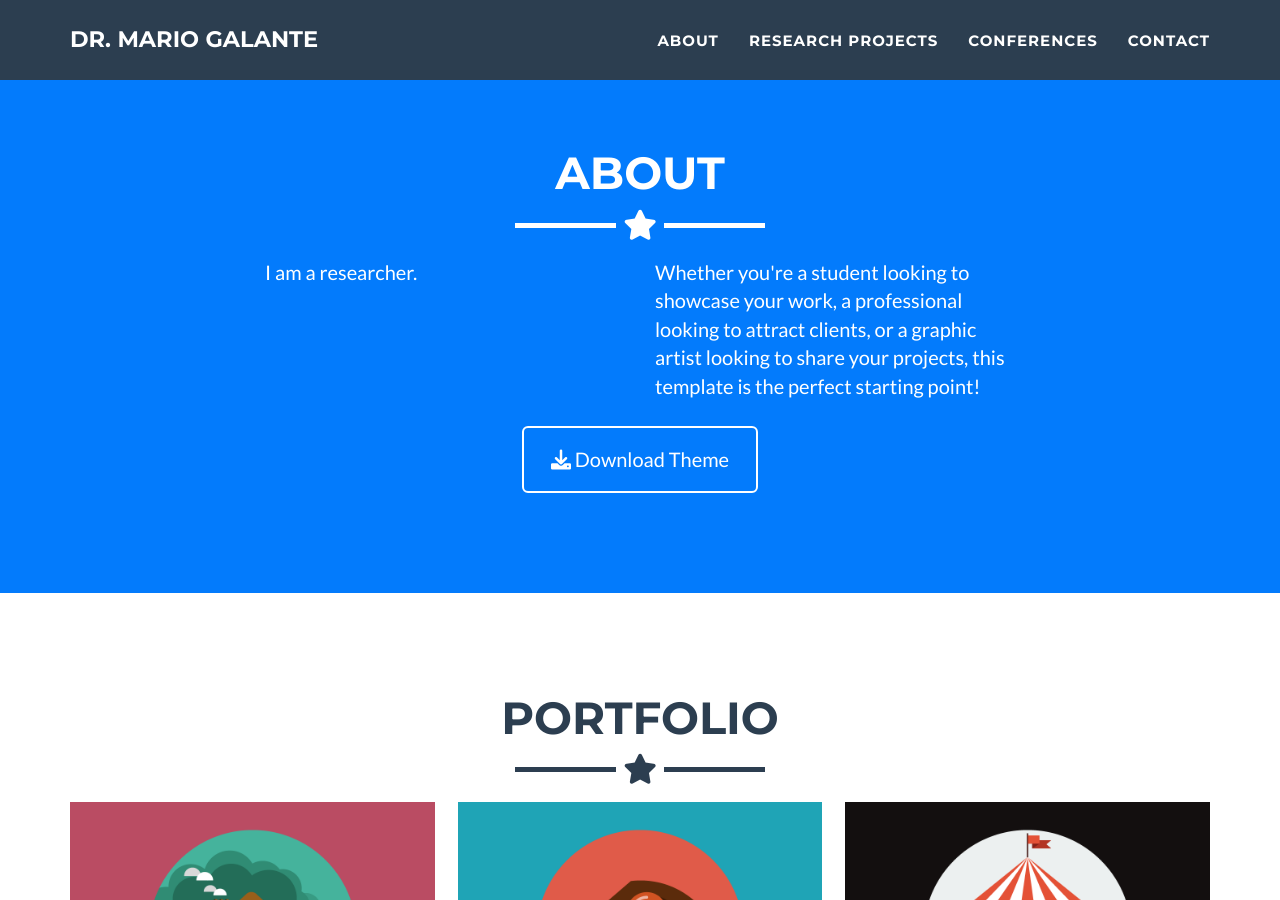
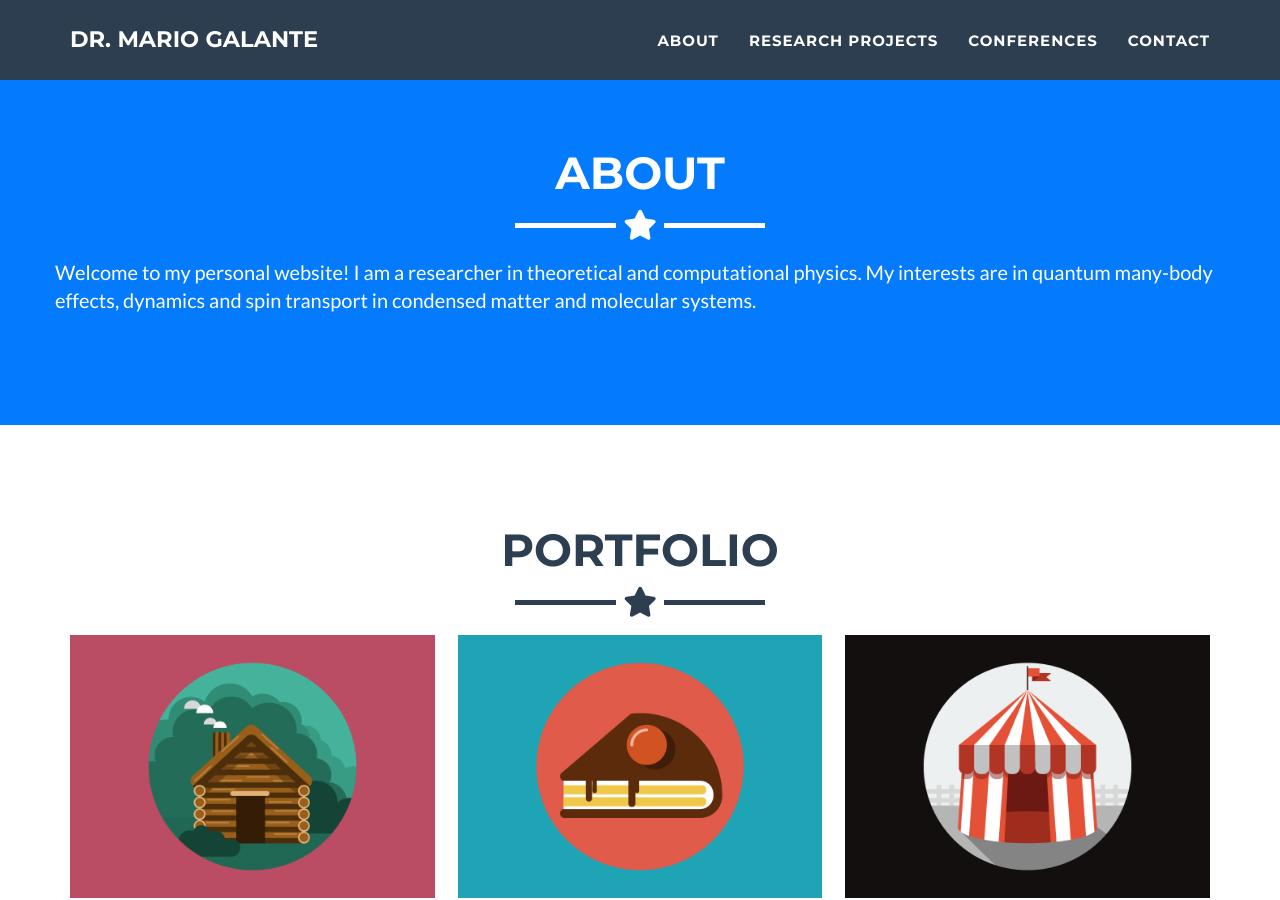
Before and after one commit to galante-mario/galante-mario.github.io, a Jekyll site: the page built from _posts/2014-07-18-project-1.markdown, in a window 1280 px wide and 900 px high, scrolled down 727 px. Built offline with Jekyll 4.4.1, drawn with Linux system fonts in a browser that asks for light colours.

Commit message:
Update about.html

```diff
--- a/_includes/about.html
+++ b/_includes/about.html
@@ -8,18 +8,7 @@
       </div>
     </div>
     <div class="row">
-      <div class="col-lg-4 col-lg-offset-2">
-        <p>I am a researcher. </p>
-      </div>
-      <div class="col-lg-4">
-        <p>Whether you're a student looking to showcase your work, a professional looking to attract clients, or
-          a graphic artist looking to share your projects, this template is the perfect starting point! </p>
-      </div>
-      <div class="col-lg-8 col-lg-offset-2 text-center">
-        <a href="https://github.com/jeromelachaud/freelancer-theme" class="btn btn-lg btn-outline">
-          <i class="fa fa-download"></i> Download Theme
-        </a>
-      </div>
+      <p>Welcome to my personal website! I am a researcher in theoretical and computational physics. My interests are in quantum many-body effects, dynamics and spin transport in condensed matter and molecular systems. </p>
     </div>
   </div>
 </section>
```
